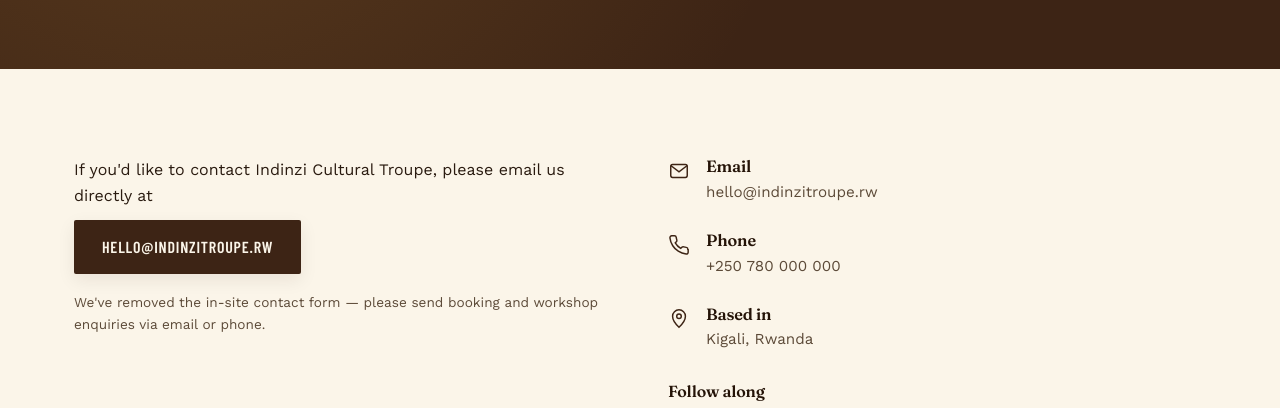
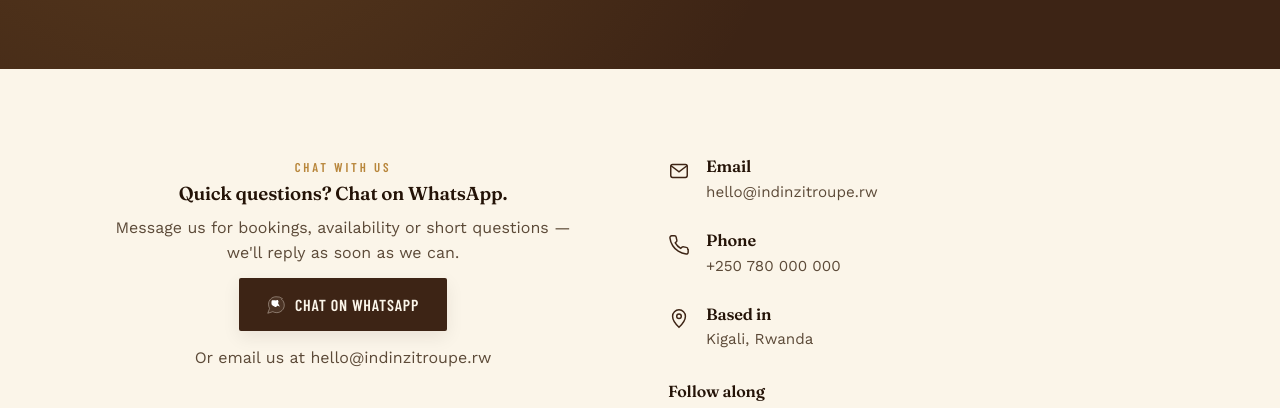
Before and after one commit to Ntare01/INDW, a plain HTML site: page contact.html in a window 1280 px wide. Shown: the part 427-835 px from the top of the page. Drawn offline with nearby package versions, Linux system fonts and the light colour scheme.

Commit message:
contact: replace form with WhatsApp chat CTA and email link

```diff
--- a/contact.html
+++ b/contact.html
@@ -28,10 +28,19 @@
     <div class="container contact-grid">
 
       <div class="reveal">
-        <div class="contact-cta">
-          <p>If you'd like to contact Indinzi Cultural Troupe, please email us directly at</p>
-          <p style="margin-top:12px;"><a class="btn btn-primary" href="mailto:hello@indinzitroupe.rw">hello@indinzitroupe.rw</a></p>
-          <p class="form-note" style="margin-top:18px;">We've removed the in-site contact form — please send booking and workshop enquiries via email or phone.</p>
+        <div class="contact-cta" style="text-align:center;">
+          <p class="eyebrow">Chat with us</p>
+          <h3 style="margin-top:6px;">Quick questions? Chat on WhatsApp.</h3>
+          <p style="color:var(--ink-soft); max-width:48ch; margin:10px auto;">Message us for bookings, availability or short questions — we'll reply as soon as we can.</p>
+          <p style="margin-top:12px;">
+            <a class="btn btn-primary" href="https://wa.me/250780000000?text=Hello%20Indinzi%20Troupe%2C%20I%27d%20like%20to%20book%20an%20event" target="_blank" rel="noopener noreferrer" style="display:inline-flex;align-items:center;gap:10px;">
+              <svg width="18" height="18" viewBox="0 0 24 24" fill="none" xmlns="http://www.w3.org/2000/svg" aria-hidden="true"><path d="M20.52 3.48A11.9 11.9 0 0 0 12 1C6.48 1 1.98 5.5 1.98 11.02c0 1.93.5 3.82 1.45 5.5L1 23l6.7-2.1c1.6.86 3.4 1.3 5.3 1.3 5.52 0 10.02-4.5 10.02-10.02 0-3-1.17-5.82-3.5-7.7z" fill="currentColor" opacity="0.08"/><path d="M20.52 3.48A11.9 11.9 0 0 0 12 1C6.48 1 1.98 5.5 1.98 11.02c0 1.93.5 3.82 1.45 5.5L1 23l6.7-2.1c1.6.86 3.4 1.3 5.3 1.3 5.52 0 10.02-4.5 10.02-10.02 0-3-1.17-5.82-3.5-7.7z" stroke="currentColor" stroke-width="0.5" fill="none"/>
+              <path d="M17.2 14.2c-.4-.2-2.3-1.1-2.7-1.2-.4-.1-.7-.2-1 .2-.3.4-1.2 1.2-1.5 1.4-.3.2-.5.3-1 .1-.6-.2-2.5-.9-4.7-2.9C5.7 9 6 7.5 6.1 6.9c.1-.6.6-.9.9-1.1.3-.2.6-.3.9-.3.3 0 .6 0 .9 0 .3 0 .8.1 1 .1.3.1.6.1.9.2.3.1.8.2 1.2.1.4-.1 1.2-.5 1.4-.6.3-.1.6-.2.9 0 .3.1.5.4.6.7.1.4.4 1 .5 1.4.1.4 0 .7-.1 1-.1.3-.4.7-.6 1z" fill="white"/>
+              </svg>
+              Chat on WhatsApp
+            </a>
+          </p>
+          <p style="margin-top:14px; color:var(--ink-soft);">Or email us at <a href="mailto:hello@indinzitroupe.rw">hello@indinzitroupe.rw</a></p>
         </div>
       </div>
 
```
